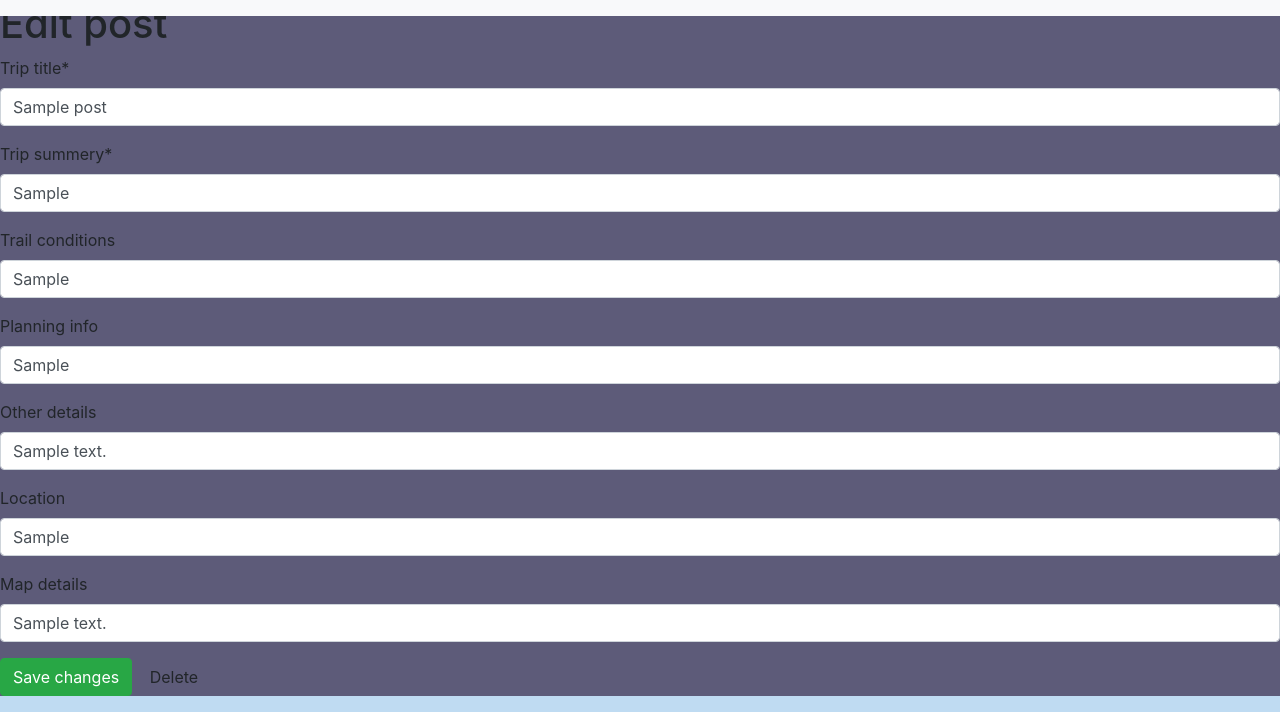
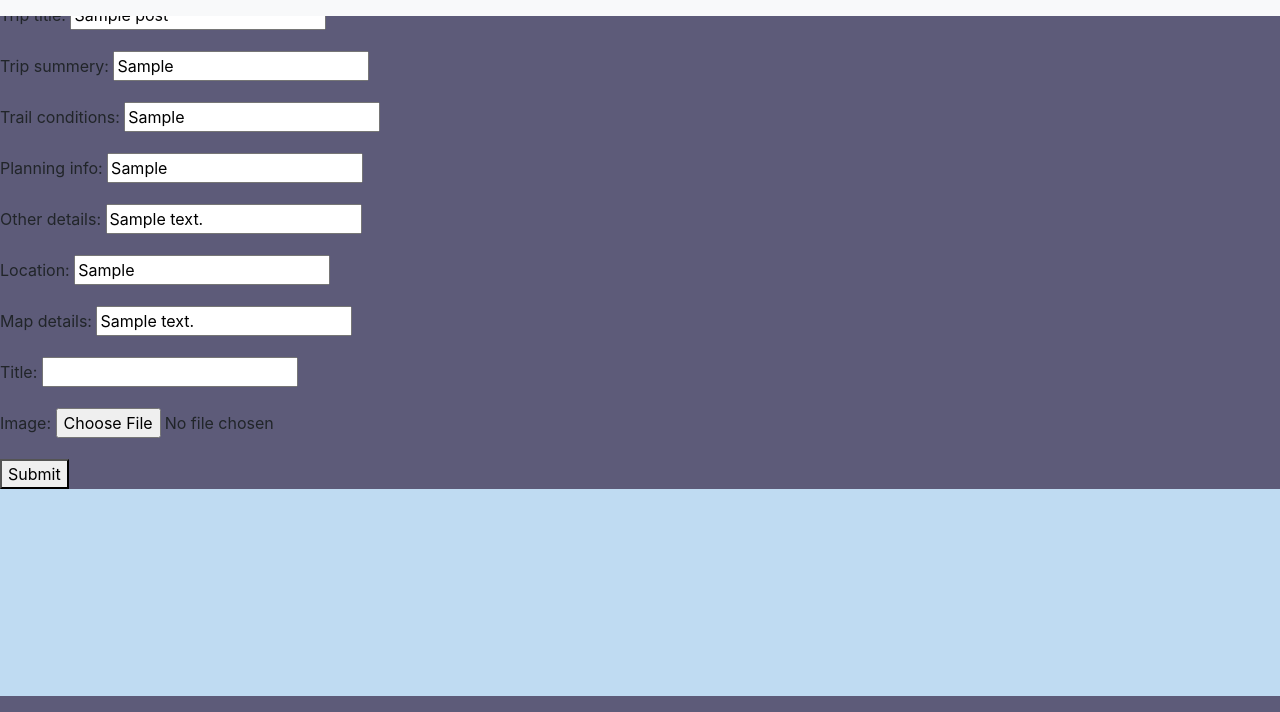
Before and after one commit to csovu/Traverse, a Django app: page /editpost/1/ in a window 1280 px wide. Shown: the part 104-816 px from the top of the page. Run offline with Django 4.2, Linux system fonts and the light colour scheme; a user stored in the database is signed in; tables that the repository leaves empty hold one stand-in row (values such as "Sample post"); some libraries are stand-ins or nearby versions.

Commit message:
users can edit a post with images

```diff
--- a/Traverse/posts/views.py
+++ b/Traverse/posts/views.py
@@ -55,34 +55,43 @@ def PostImages(request):
         createpost = CreatePostForm(request.POST)
 
         if createpost.is_valid() and formset.is_valid():
-
             post = createpost.save(commit=False)
             post.user = user
             post.save()
+
             for form in formset:
                 image = form.save(commit=False)
                 image.posts = post
                 image.save()
             return HttpResponseRedirect(reverse('posts:all'))
 
-    return render(request, 'traverse/create.html', {"formset":formset,'createpost':createpost})
+    return render(request, 'traverse/create.html', {'formset':formset,'createpost':createpost})
 
 
 @login_required
 def EditPost(request, id):
     post = Posts.objects.get(pk=id)
     user = get_user_model().objects.get(pk=request.user.id)
+    if request.method == 'GET':
+        imagesform = ImageFormSet(queryset=Image.objects.none())
+        postform = CreatePostForm(request.GET or None)
     if request.method == 'POST':
-        form = PostEditForm(request.POST, instance=post)
-        if form.is_valid():
-            edit_post = form.save(commit=False)
+        postform = PostEditForm(request.POST, instance=post)
+        imagesform = ImageFormSet(request.POST,request.FILES, instance=post)
+        if postform.is_valid() and imagesform.is_valid():
+            edit_post = postform.save(commit=False)
             edit_post.user = user
             edit_post.save()
+
+            for form in imagesform:
+                image = form.save(commit=False)
+                image.posts = post
+                image.save()
         return HttpResponseRedirect(reverse('posts:all'))
 
     else:
-        form = PostEditForm(instance=post)
-    return render(request, 'traverse/editpost.html',  {'form':form, 'post':post, 'user':user})
+        postform = PostEditForm(instance=post)
+    return render(request, 'traverse/editpost.html',  {'postform':postform, 'post':post, 'user':user, 'imagesform':imagesform})
 
 
 @login_required
--- a/Traverse/templates/traverse/editpost.html
+++ b/Traverse/templates/traverse/editpost.html
@@ -6,13 +6,16 @@
 
     {% if user.is_authenticated %}
         {% csrf_token %}
+
         <div id="new-report">
-            <form id="create-report" method="post">
-                <h1>Edit post</h1>
-                {% load crispy_forms_tags %}
-                {% crispy form %}
+            <form method="post" enctype="multipart/form-data">
+                {% csrf_token %}
+
+                {{postform.as_p}}
+
+                {{imagesform.as_p }}
+            <button>Submit</button>
             </form>
-
         </div>
 {% endif %}
 
```
Also changed, not shown: Traverse/templates/traverse/singlepost.html (+5 -3 lines), Traverse/media/images/spider_NR20v54.jpeg (added).
